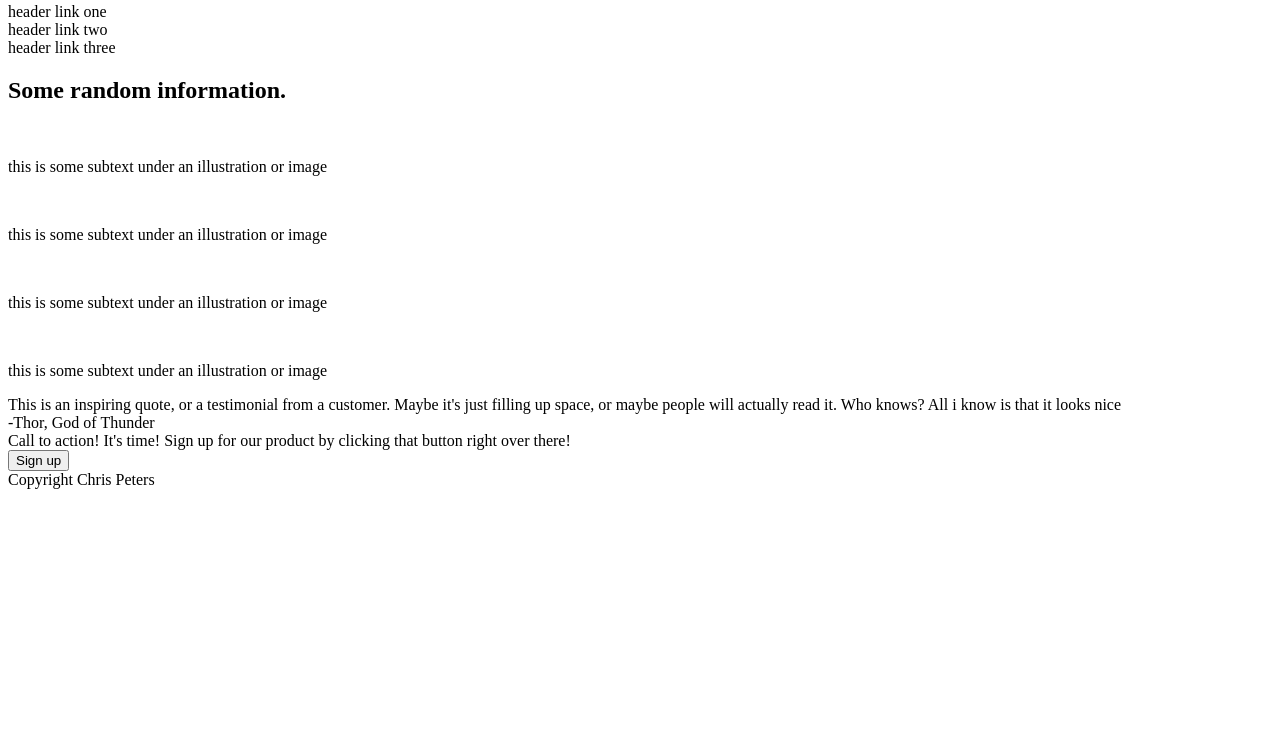
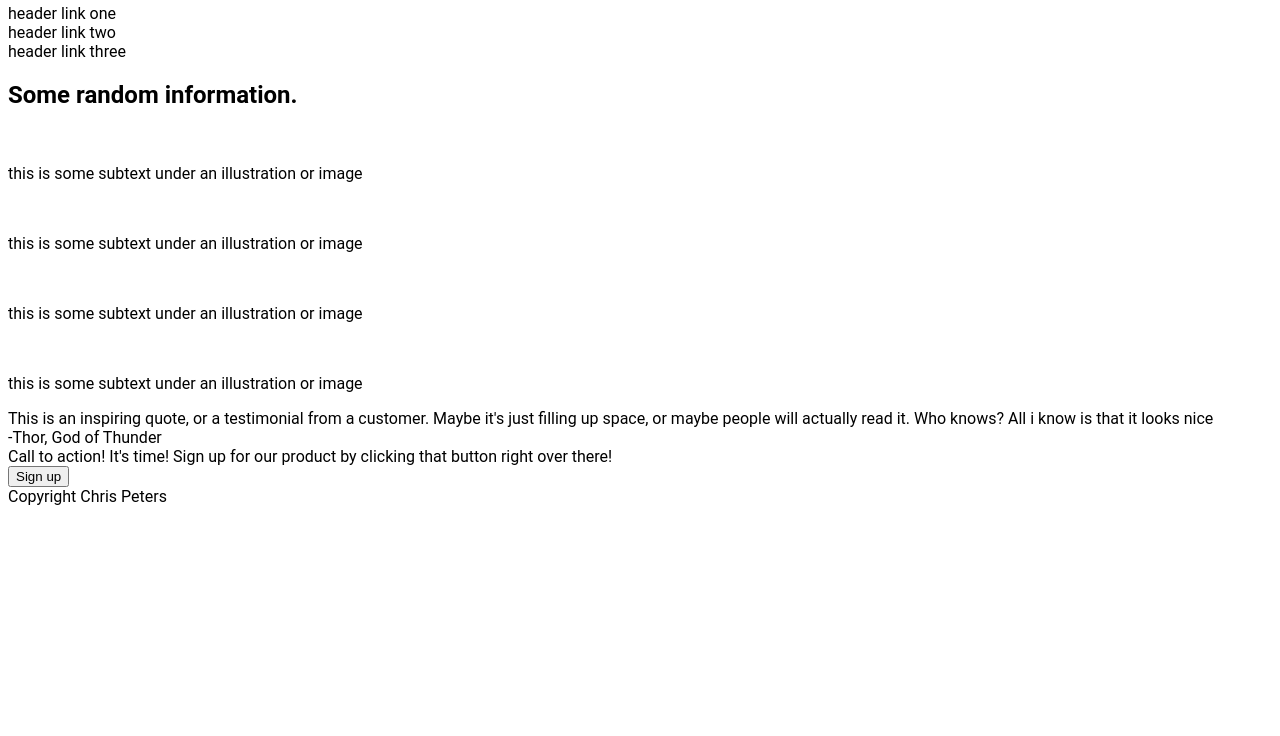
Before and after one commit to CPitaz108/odin-landing-page, a plain HTML site: page index.html in a window 1280 px wide. Shown: the part 64-800 px from the top of the page. Drawn offline with Linux system fonts and the light colour scheme.

Commit message:
Added a css file and initial font change to confirm it was attached

```diff
--- a/index.html
+++ b/index.html
@@ -1,6 +1,7 @@
 <!DOCTYPE html>
 <html>
   <head>
+    <link rel="stylesheet" href="styles.css">
     <title>Landing Page</title>
     <meta name="viewport" content="width=device-width, initial-scale=1.0">
   </head>
--- /dev/null
+++ b/styles.css
@@ -0,0 +1,3 @@
+html {
+  font-family: Roboto, system-ui, -apple-system, BlinkMacSystemFont, 'Segoe UI', Oxygen, Ubuntu, Cantarell, 'Open Sans', 'Helvetica Neue', sans-serif
+}
```
